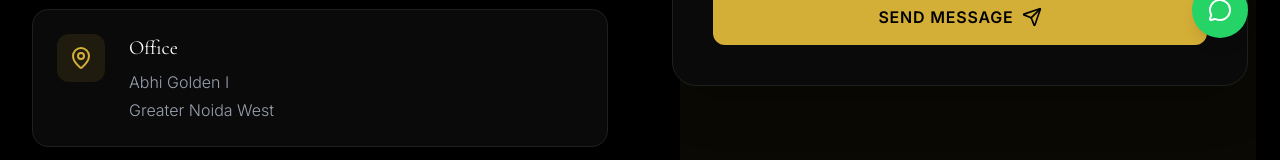
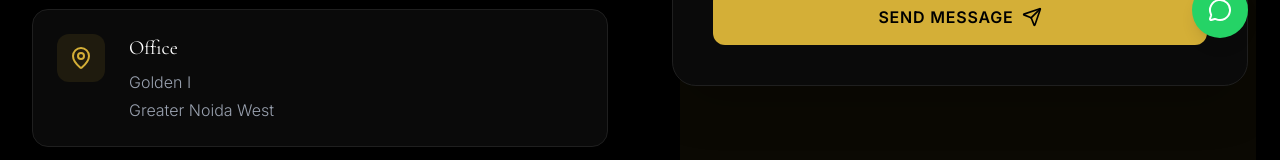
Before and after one commit to Trustingbrains/onestopfundingsolution, a React (Vite) app: page /contact in a window 1280 px wide. Shown: the part 730-890 px from the top of the page. Built offline with nearby package versions, Linux system fonts and the light colour scheme.

Commit message:
Update ContactPage.tsx

```diff
--- a/src/pages/ContactPage.tsx
+++ b/src/pages/ContactPage.tsx
@@ -105,7 +105,7 @@ export default function ContactPage() {
                 </div>
                 <div>
                   <h3 className="text-white font-serif text-xl mb-2">Office</h3>
-                  <p className="text-gray-400 font-light mb-1">Abhi Golden I</p>
+                  <p className="text-gray-400 font-light mb-1">Golden I</p>
                   <p className="text-gray-400 font-light">Greater Noida West</p>
                 </div>
               </div>
```
